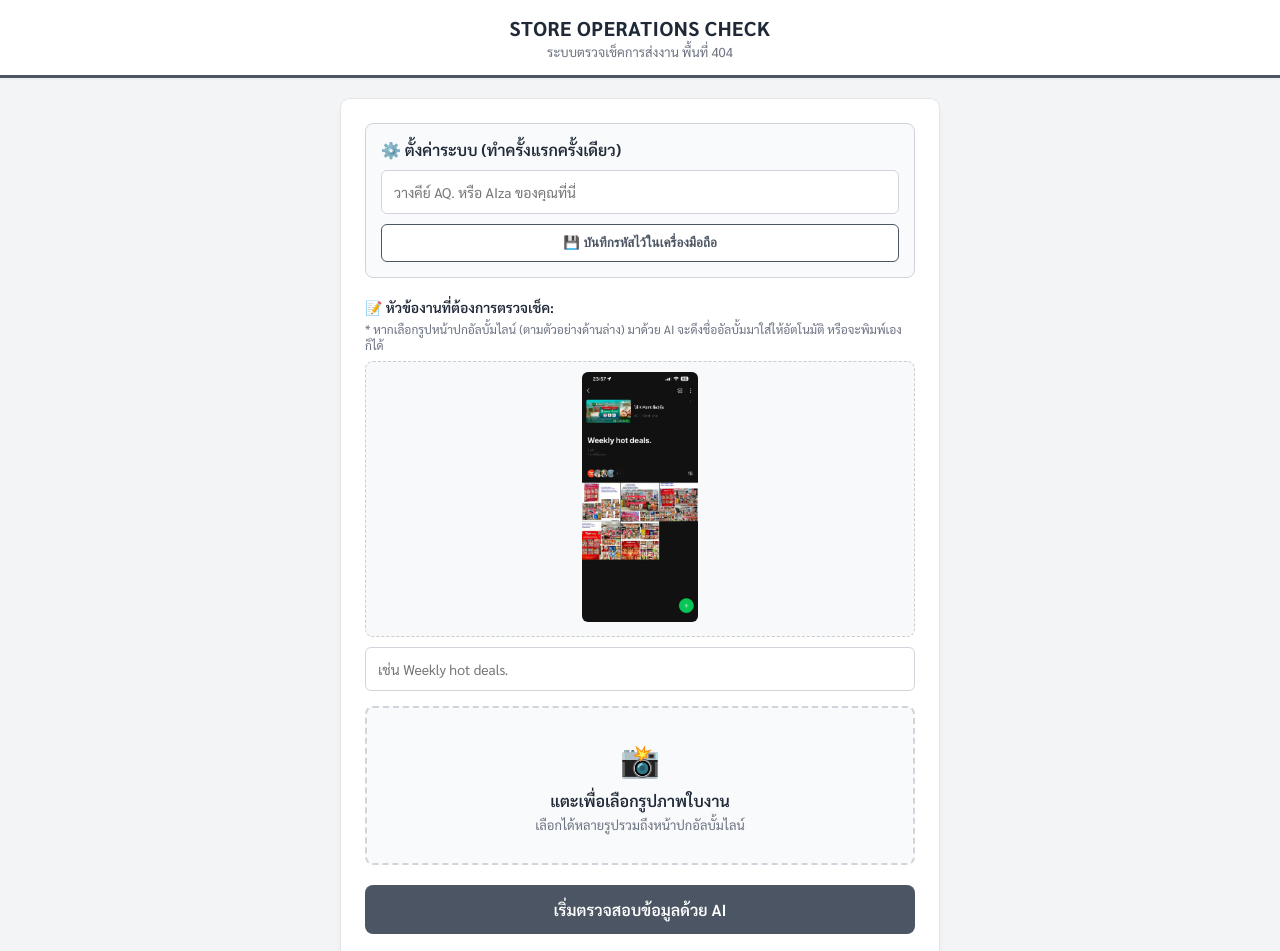
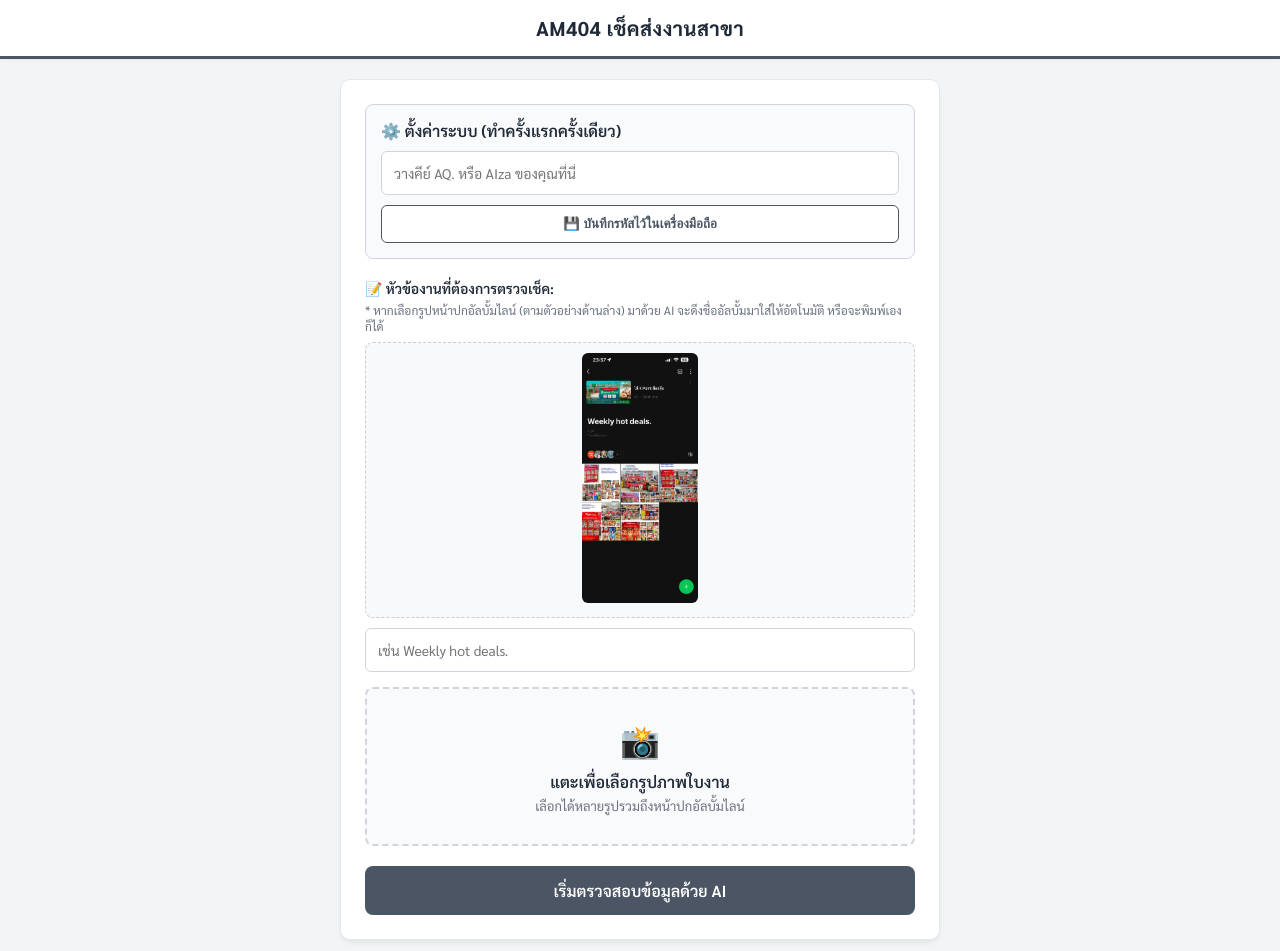
Before and after one commit to Chansoi3/Check-store, a plain HTML site: page index.html in a window 1280 px wide. Shown: the top 951 px of the page. Drawn offline with Linux system fonts and the light colour scheme.

Commit message:
Update index.html

```diff
--- a/index.html
+++ b/index.html
@@ -3,7 +3,7 @@
 <head>
     <meta charset="UTF-8">
     <meta name="viewport" content="width=device-width, initial-scale=1.0">
-    <title>Store Operations | Area 404</title>
+    <title>AM404 เช็คส่งงานสาขา</title>
     <link href="https://fonts.googleapis.com/css2?family=Sarabun:wght@300;400;600;700&display=swap" rel="stylesheet">
     <style>
         :root {
@@ -21,7 +21,6 @@
         body { font-family: 'Sarabun', sans-serif; background-color: var(--bg-color); color: var(--text-main); margin: 0; padding: 0; }
         .header { background-color: var(--card-bg); padding: 15px 20px; box-shadow: 0 1px 3px rgba(0,0,0,0.05); border-bottom: 3px solid var(--primary-color); text-align: center; }
         .header h1 { margin: 0; font-size: 20px; color: var(--text-main); letter-spacing: 0.5px; }
-        .header p { margin: 2px 0 0 0; font-size: 13px; color: var(--text-muted); }
         .container { max-width: 600px; margin: 20px auto; padding: 0 15px; }
         .card { background: var(--card-bg); padding: 24px; border-radius: 10px; box-shadow: 0 4px 6px -1px rgba(0,0,0,0.05), 0 2px 4px -1px rgba(0,0,0,0.03); border: 1px solid #E5E7EB; }
 
@@ -34,7 +33,6 @@
         .form-label { font-weight: 600; font-size: 14px; margin-bottom: 5px; display: block; color: var(--text-main); }
         .hint-text { font-size: 12px; color: var(--text-muted); margin-bottom: 8px; display: block;}
 
-        /* สไตล์สำหรับกล่องแสดงรูปภาพตัวอย่าง */
         .example-image-container { text-align: center; margin-bottom: 10px; background-color: #f8f9fa; padding: 10px; border-radius: 8px; border: 1px dashed #ccc; }
         .example-image-container img { max-width: 100%; height: auto; border-radius: 6px; max-height: 250px; object-fit: contain; }
 
@@ -64,8 +62,7 @@
 <body>
 
 <div class="header">
-    <h1>STORE OPERATIONS CHECK</h1>
-    <p>ระบบตรวจเช็คการส่งงาน พื้นที่ 404</p>
+    <h1>AM404 เช็คส่งงานสาขา</h1>
 </div>
 
 <div class="container">
@@ -361,7 +358,6 @@
 
         const taskTitle = finalTaskTitle.trim() ? finalTaskTitle.trim() : "ตรวจสอบการส่งงาน";
 
-        // เปลี่ยนคำว่า "เรื่อง" เป็น "อัพเดทงาน" และเอา "พื้นที่: 404" ออก
         let report = `📋 อัพเดทงาน: ${taskTitle}\n`;
         report += `🕒 อัปเดต: ${dateString} เวลา ${timeString} น.\n`;
         report += `-----------------------------\n`;
```
